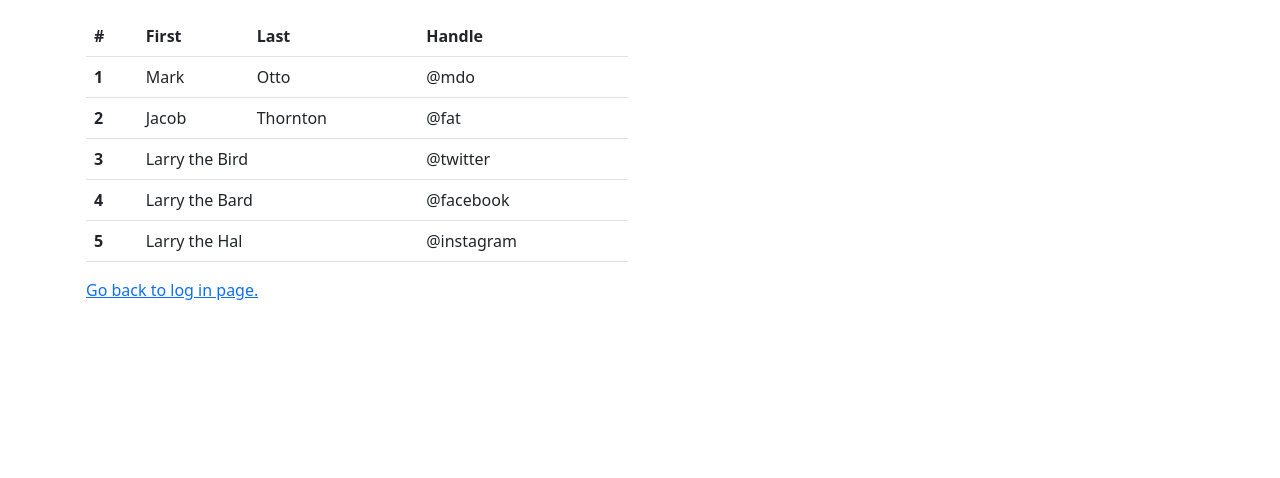
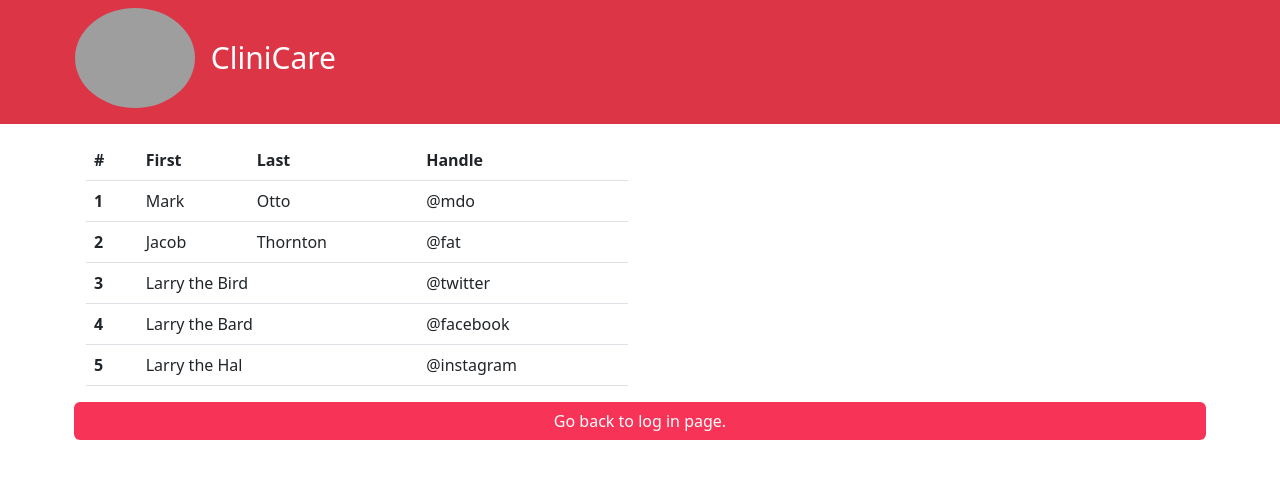
Before and after one commit to calbejeram/clinic-care-system, a plain HTML site: page patient.html in a window 1280 px wide. Drawn offline with nearby package versions, Linux system fonts and the light colour scheme; grey boxes are pictures that could not be loaded.

Commit message:
added some style

```diff
--- a/patient.html
+++ b/patient.html
@@ -5,8 +5,37 @@
     <meta name="viewport" content="width=device-width, initial-scale=1.0">
     <link href="https://cdn.jsdelivr.net/npm/bootstrap@5.3.0/dist/css/bootstrap.min.css" rel="stylesheet" integrity="sha384-9ndCyUaIbzAi2FUVXJi0CjmCapSmO7SnpJef0486qhLnuZ2cdeRhO02iuK6FUUVM" crossorigin="anonymous">
     <title>Document</title>
+    <style>
+      .navbar-brand {
+        padding: 0% 5%;
+      }
+
+      .navbar-brand h4 {
+        color: white;
+        font-size: 150%;
+        padding: 2rem 1rem;
+      }
+
+      .submitbtn {
+        color: white;
+        background-color: #f83358;
+      }
+    </style>
 </head>
 <body>
+  <nav class="navbar navbar-expand-lg bg-danger">
+    <div class="container-fluid">
+      <a href="./index.html" class="navbar-brand d-flex">
+        <img
+          src="https://cdn.dribbble.com/users/1672258/screenshots/16046016/media/cf21b329992a17d3f54b04bac6d60a5d.png?compress=1&resize=400x300&vertical=center"
+          alt=""
+          width="120px"
+          height="100px"
+          class="rounded-circle" />
+        <h4>CliniCare</h4>
+      </a>
+    </div>
+  </nav>
     <div class="container p-3">
         <div class="row">
             <div class="col-6">
@@ -50,7 +79,7 @@
                     </tbody>
                   </table>
             </div>
-            <a href="index.html">Go back to log in page.</a>
+            <a href="index.html" class="submitbtn btn" rol="button">Go back to log in page.</a>
         </div>
     </div>
 
```
